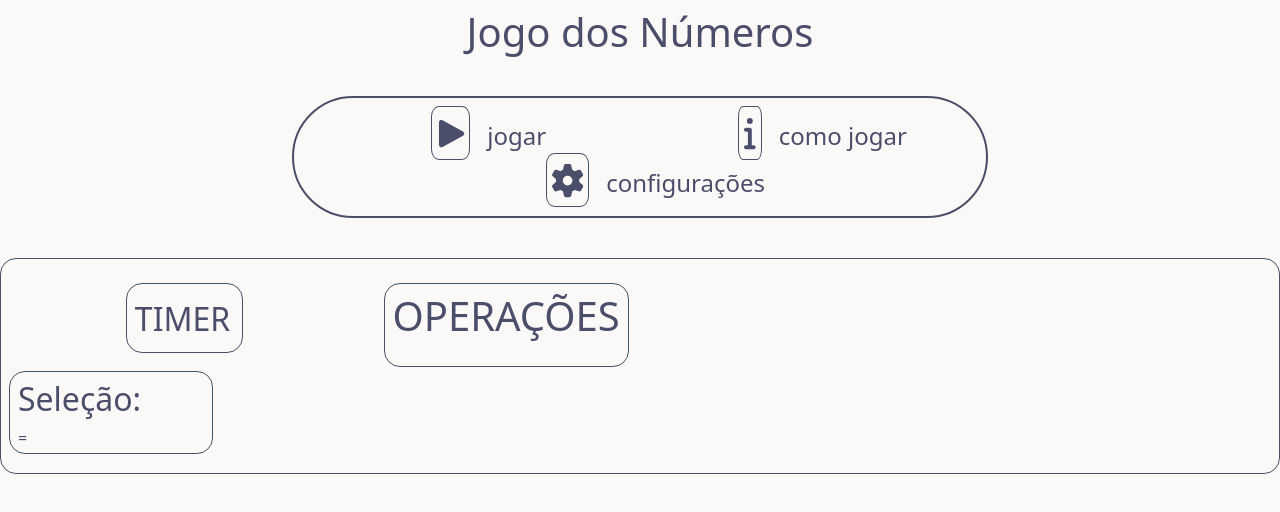
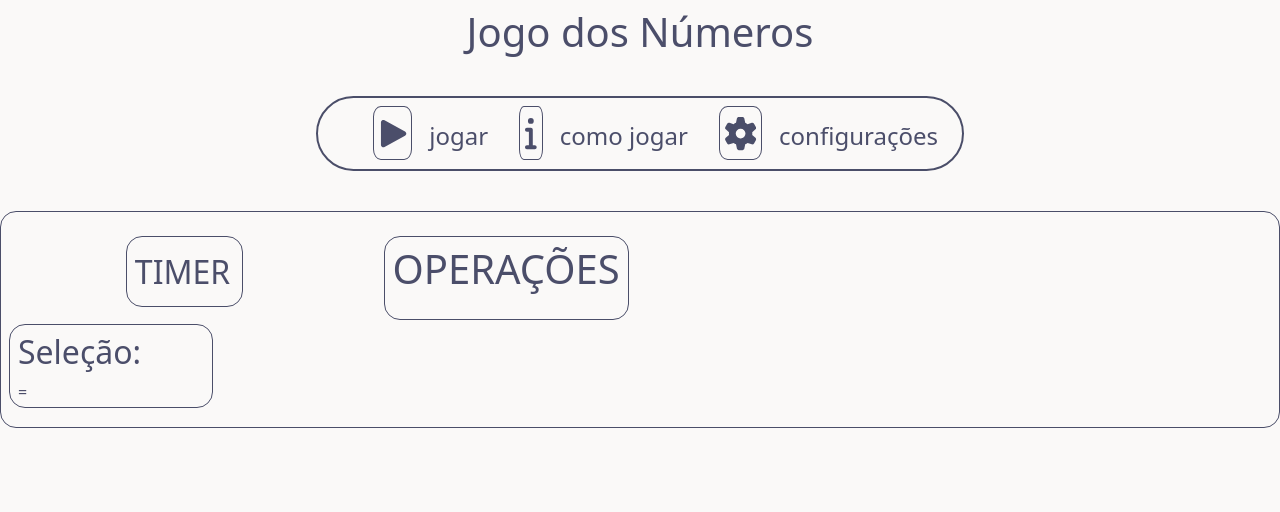
Before and after one commit to DanielKriegerS/ToZeroGameTemplate, an Angular app: page / in a window 1280 px wide. Shown: the top 512 px of the page. Built offline with nearby package versions, Linux system fonts and the light colour scheme.

Commit message:
Refac: new style of navbar using Angular features

```diff
--- a/src/component/navbar/navbar.component.html
+++ b/src/component/navbar/navbar.component.html
@@ -1,21 +1,14 @@
 <div class="d-flex" id="nav-div">
     <nav class="row contents" id="navigation">
-        <div class="col-lg-6 col-4 link-divs">
-            <a data-id="jogo" href="./index.html">
-                <fa-icon [icon]="faPlay" class="links"></fa-icon>
-                <span class="link-spans">jogar</span>
-            </a>
-        </div>
-        <div class="col-lg-6 col-4 link-divs">
-            <a data-id="instrucoes" href="./pages/info-page.html">
-                <fa-icon [icon]="faInfo" class="links"></fa-icon>
-                <span class="link-spans">como jogar</span>
-            </a>
-        </div>
-        <div class="col-lg-12 col-4 link-divs">
-            <a data-id="configuracoes" href="./pages/config-page.html">
-                <fa-icon [icon]="faGear" class="links"></fa-icon>
-                <span class="link-spans">configurações</span>
+        <div class="col-12 link-divs">
+            <a *ngFor="let link of links"
+                [routerLink]="link.path"
+                routerLinkActive="active"
+                [routerLinkActiveOptions]="{ exact: link.exact ?? true }"
+                #rla="routerLinkActive">
+
+                <fa-icon class="links" [icon]="link.icon" [ngClass]="{ active: rla.isActive }" ></fa-icon>
+                <span class="link-spans" [ngClass]="{ active: rla.isActive }">{{ link.label }}</span>
             </a>
         </div>
     </nav>
```
